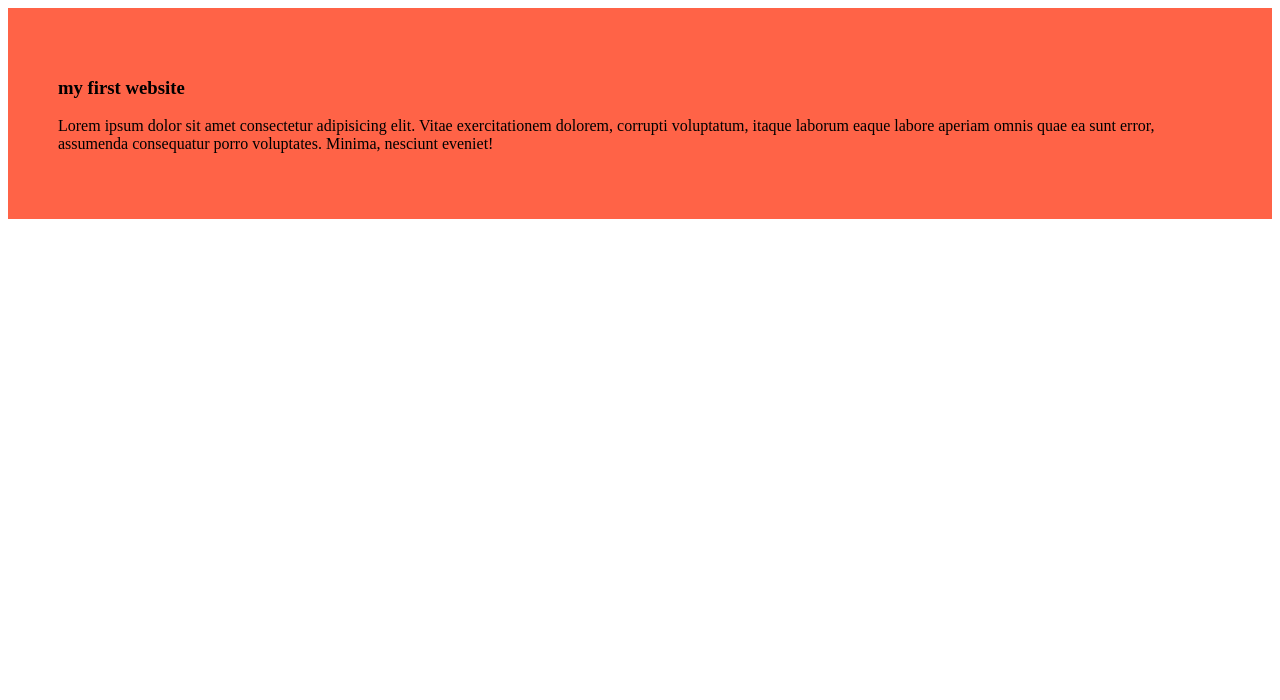
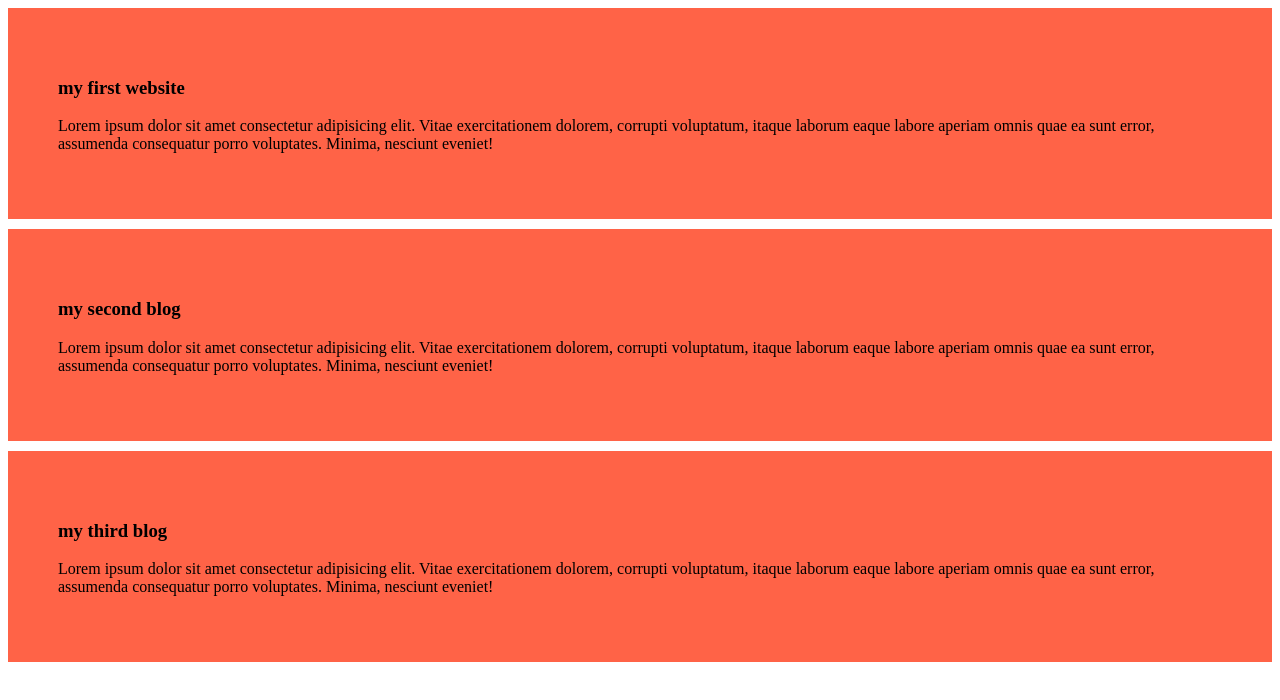
Before and after one commit to Rimu8124/my-first-github-repo, a plain HTML site: page index.html in a window 1280 px wide. Drawn offline with Linux system fonts and the light colour scheme.

Commit message:
added the second blog and the third blog

```diff
--- a/index.html
+++ b/index.html
@@ -12,6 +12,14 @@
         <h3>my first website</h3>
         <p>Lorem ipsum dolor sit amet consectetur adipisicing elit. Vitae exercitationem dolorem, corrupti voluptatum, itaque laborum eaque labore aperiam omnis quae ea sunt error, assumenda consequatur porro voluptates. Minima, nesciunt eveniet!</p>
     </div>
+    <div>
+        <h3>my second blog</h3>
+        <p>Lorem ipsum dolor sit amet consectetur adipisicing elit. Vitae exercitationem dolorem, corrupti voluptatum, itaque laborum eaque labore aperiam omnis quae ea sunt error, assumenda consequatur porro voluptates. Minima, nesciunt eveniet!</p>
+    </div>
+    <div>
+        <h3>my third blog</h3>
+        <p>Lorem ipsum dolor sit amet consectetur adipisicing elit. Vitae exercitationem dolorem, corrupti voluptatum, itaque laborum eaque labore aperiam omnis quae ea sunt error, assumenda consequatur porro voluptates. Minima, nesciunt eveniet!</p>
+    </div>
 
 </body>
 </html>
--- a/styles/blog.css
+++ b/styles/blog.css
@@ -1,4 +1,5 @@
 div{
     background-color: tomato;
     padding: 50px;
+    margin-bottom: 10px;
 }
```
